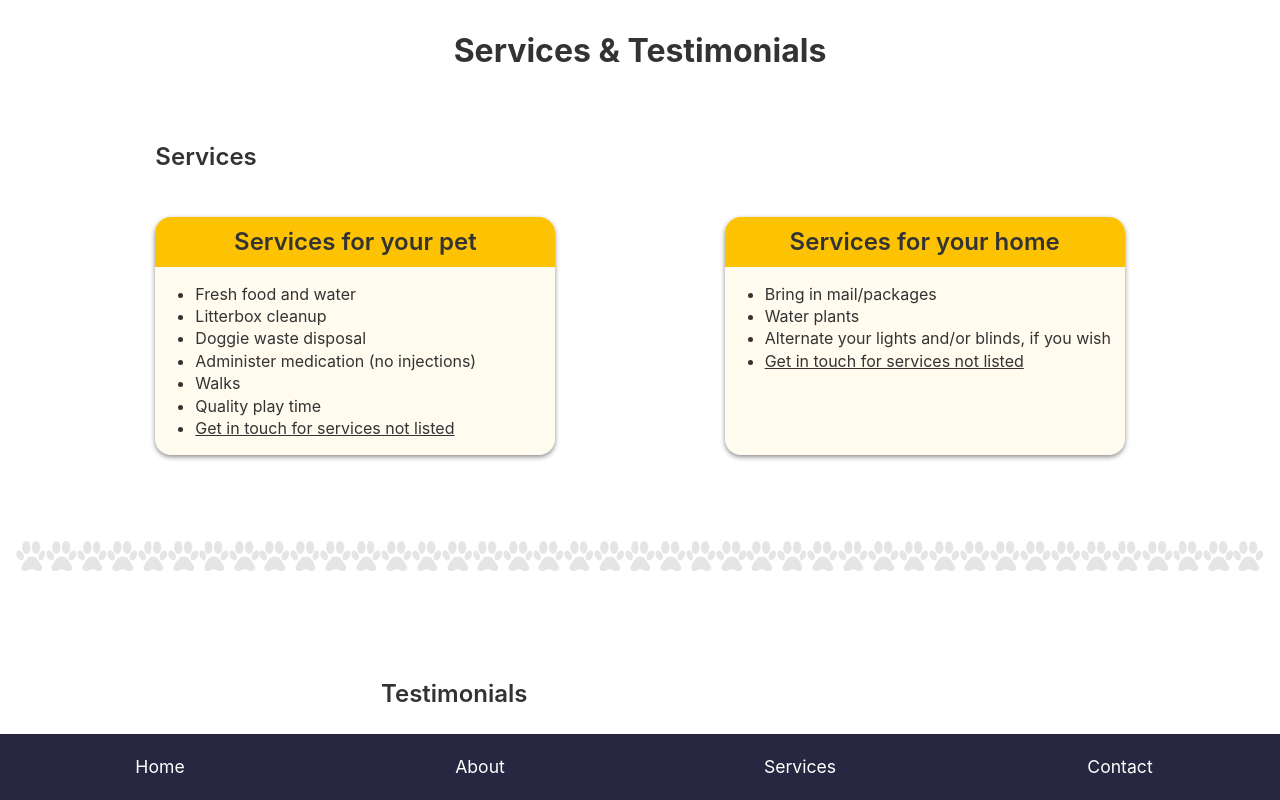
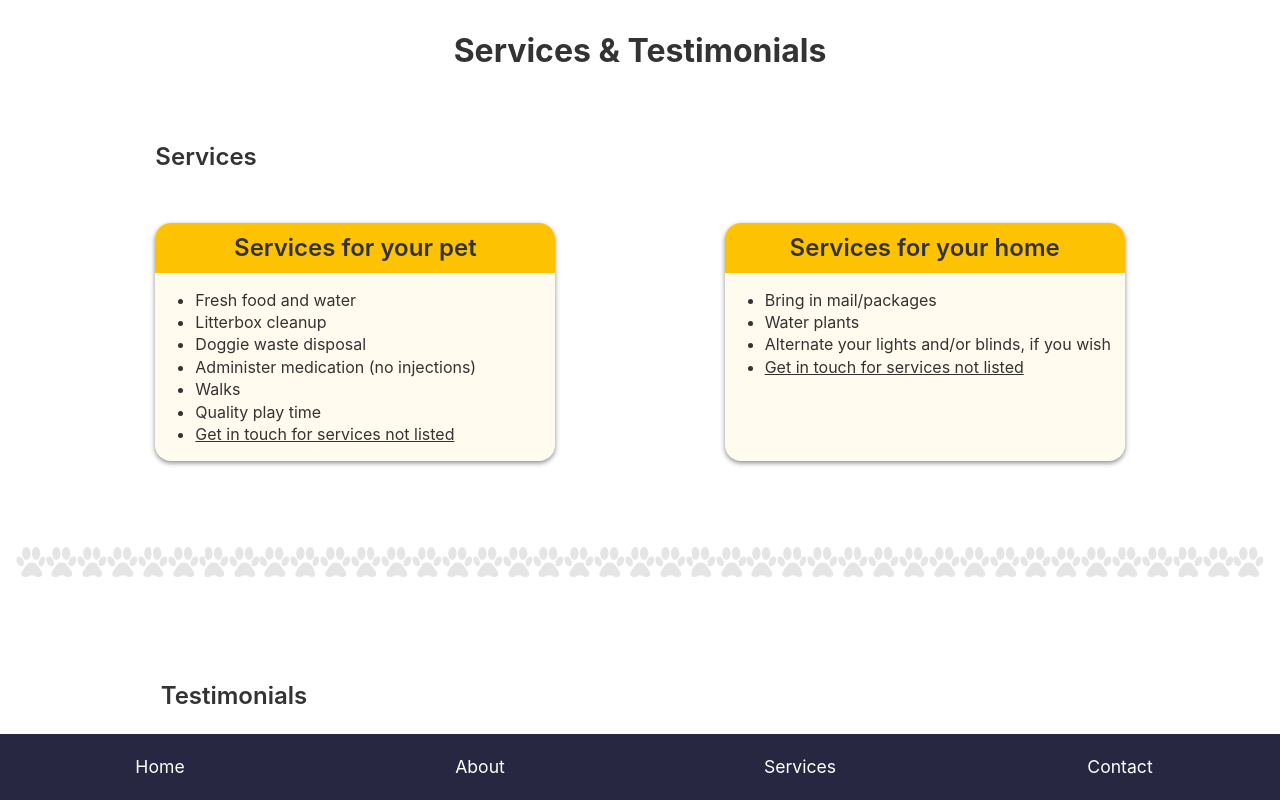
Before and after one commit to msksfo/purrfect-match, a React (Create React App) app: page /services in a window 1280 px wide. Built offline with nearby package versions, Linux system fonts and the light colour scheme.

Commit message:
Add wrapper div around testimonials section title in order to match up alignment with services section title

```diff
--- a/src/components/Testimonials.js
+++ b/src/components/Testimonials.js
@@ -5,60 +5,94 @@ import cat3 from '../images/cropped/cat3.jpg';
 import dog2 from '../images/cropped/dog2.jpg';
 import dog1 from '../images/cropped/dog1.jpg';
 
-
 const userReviews = [
     {
         name: 'Cirrus',
-        testimonial: 'Sarah is soooooo nice! She plays with me, spoils me with treats, and gives me snuggles and love while my humans are away. Puuuurrrrr',
-        image: cirrus
+        testimonial:
+            'Sarah is soooooo nice! She plays with me, spoils me with treats, and gives me snuggles and love while my humans are away. Puuuurrrrr',
+        image: cirrus,
     },
     {
         name: 'Cute Doggy',
-        testimonial: 'Sarah is the best. She comes to visit me when my family is away. We go for long walks, and sometimes play in the park. Woof woof!',
-        image: dog2
+        testimonial:
+            'Sarah is the best. She comes to visit me when my family is away. We go for long walks, and sometimes play in the park. Woof woof!',
+        image: dog2,
     },
     {
         name: 'Pretty Kitty',
-        testimonial: 'I love Sarah. Meow. I never worry when my humans travel, because I know Sarah will take good care of me. Plus, she brings treats!',
-        image: cat3
+        testimonial:
+            'I love Sarah. Meow. I never worry when my humans travel, because I know Sarah will take good care of me. Plus, she brings treats!',
+        image: cat3,
     },
     {
         name: 'Nice Doggy',
-        testimonial: 'Sarah gets five stars from me. She takes me outside where I can sniff everything. Sometimes we play fetch too. Bark bark.',
-        image: dog1
-    }
-]
+        testimonial:
+            'Sarah gets five stars from me. She takes me outside where I can sniff everything. Sometimes we play fetch too. Bark bark.',
+        image: dog1,
+    },
+];
 
+const Testimonials = props => {
+    return (
+        <section className="main--testimonials">
+            {/*  this title wrapper is div is needed to match up the section title alignment with the services section title */}
+            <div className="main--testimonials-title-wrapper">
+                <h2 className="main--testimonials-title">
+                    {props.sectionName}
+                </h2>
+            </div>
 
-const Testimonials = (props) => {
-    return (
+            <ul className="main--testimonials-ul">
+                {userReviews.map((value, index) => {
+                    return (
+                        <li
+                            key={index}
+                            className="main--testimonials-testimonial"
+                        >
+                            <div>
+                                {/* alternate the photo/text alignment. odd indexed users to the right. even to the left. */}
+                                {index % 2 !== 0 ? (
+                                    <img
+                                        className="pet-profilePic odd-images"
+                                        src={value.image}
+                                        alt={value.name}
+                                    />
+                                ) : (
+                                    <img
+                                        className="pet-profilePic"
+                                        src={value.image}
+                                        alt={value.name}
+                                    />
+                                )}
 
-        <section className='main--testimonials'>
-            <h2 className='main--testimonials-title'>{props.sectionName}</h2>
-            <ul className='main--testimonials-ul'>
-                {userReviews.map((value, index) => {
-
-                    return (
-                        <li key={index}
-                        className='main--testimonials-testimonial'>
-                            <div>
-                            {/* alternate the photo/text alignment. odd indexed users to the right. even to the left. */}
-                                {(index % 2 !== 0) ? <img className='pet-profilePic odd-images' src={value.image} alt={value.name} /> : <img className='pet-profilePic' src={value.image} alt={value.name} />}
-
-
-                                {(index % 2 !== 0) ? <p className='main--testimonials-odd'>{value.testimonial} <span className='main--testimonials-name'> ~ {value.name}</span></p> : <p className='main--testimonials-even'>{value.testimonial} <span className='main--testimonials-name'> ~ {value.name}</span></p> }
-
-
-                             </div>
+                                {index % 2 !== 0 ? (
+                                    <p className="main--testimonials-odd">
+                                        {value.testimonial}{' '}
+                                        <span className="main--testimonials-name">
+                                            {' '}
+                                            ~ {value.name}
+                                        </span>
+                                    </p>
+                                ) : (
+                                    <p className="main--testimonials-even">
+                                        {value.testimonial}{' '}
+                                        <span className="main--testimonials-name">
+                                            {' '}
+                                            ~ {value.name}
+                                        </span>
+                                    </p>
+                                )}
+                            </div>
                         </li>
-
-                    )
+                    );
                 })}
             </ul>
 
-            <p className='main--testimonials-human'>** Human references available upon request</p>
+            <p className="main--testimonials-human">
+                ** Human references available upon request
+            </p>
         </section>
-    )
-}
+    );
+};
 
-export default Testimonials
+export default Testimonials;
--- a/src/styles/services.css
+++ b/src/styles/services.css
@@ -9,5 +9,5 @@
 .services-title {
     font-weight: 600;
     grid-column: 1 / -1;
-    margin-bottom: 13.92px;
+    margin-bottom: 19.92px;
 }
--- a/src/styles/testimonials.css
+++ b/src/styles/testimonials.css
@@ -16,8 +16,10 @@
 
 .main--testimonials {
     padding: 1rem;
+    /*
     max-width: 550px;
     margin: 0 auto;
+    */
 }
 
 .main--testimonials-testimonial {
@@ -31,12 +33,23 @@
     padding: 0;
     display: grid;
     grid-gap: 20px;
+    max-width: 550px;
+    margin: 0 auto;
+}
+
+.main--testimonials-title-wrapper {
+    padding: 1rem;
+    display: grid;
+    grid-template-columns: repeat(auto-fit, minmax(300px, 400px));
+    justify-content: space-evenly;
+    grid-gap: 30px;
 }
 
 .main--testimonials-title {
     font-weight: 600;
     grid-column: 1 / -1;
     padding-bottom: 1.5rem;
+    margin-top: 0;
 }
 
 .main--testimonials-odd {
@@ -63,5 +76,6 @@
 
 .main--testimonials-human {
     font-style: italic;
-    margin-top: 2rem;
+    margin: 2rem auto 1rem auto;
+    max-width: 550px;
 }
```
